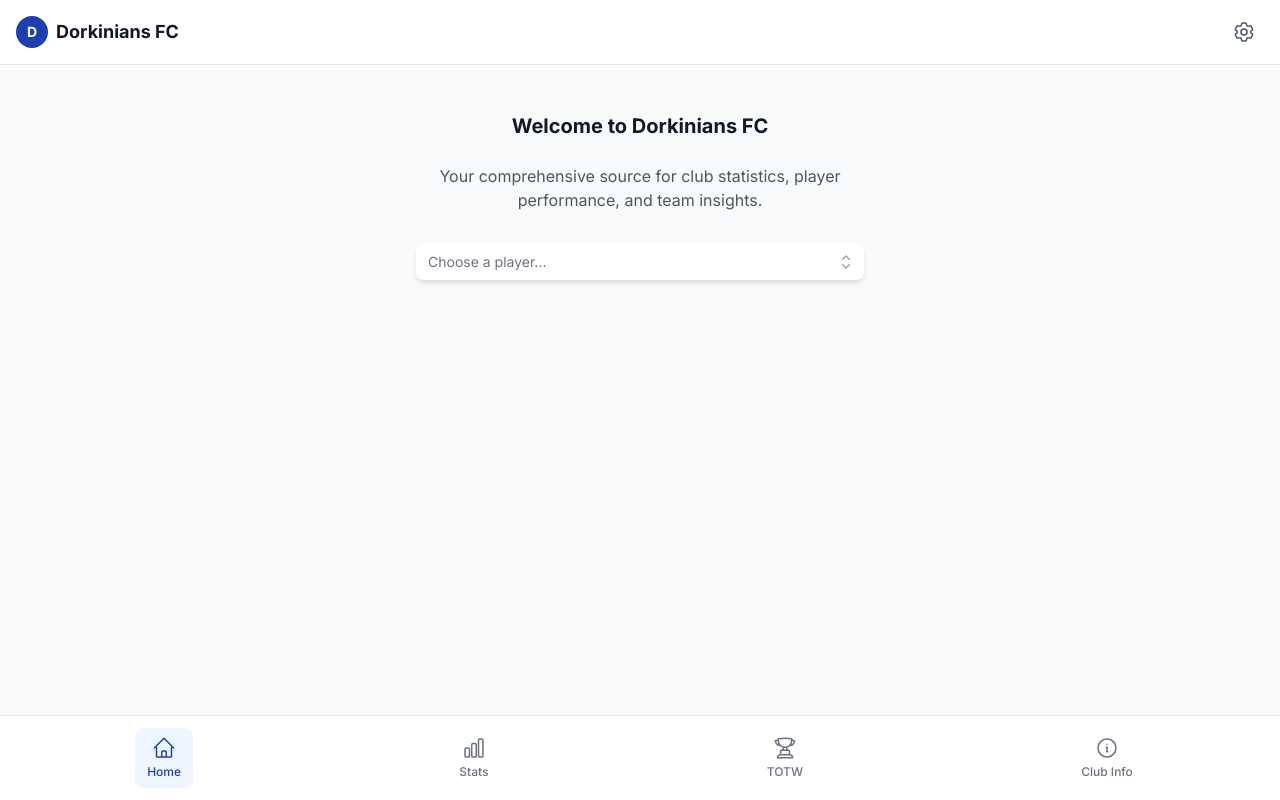
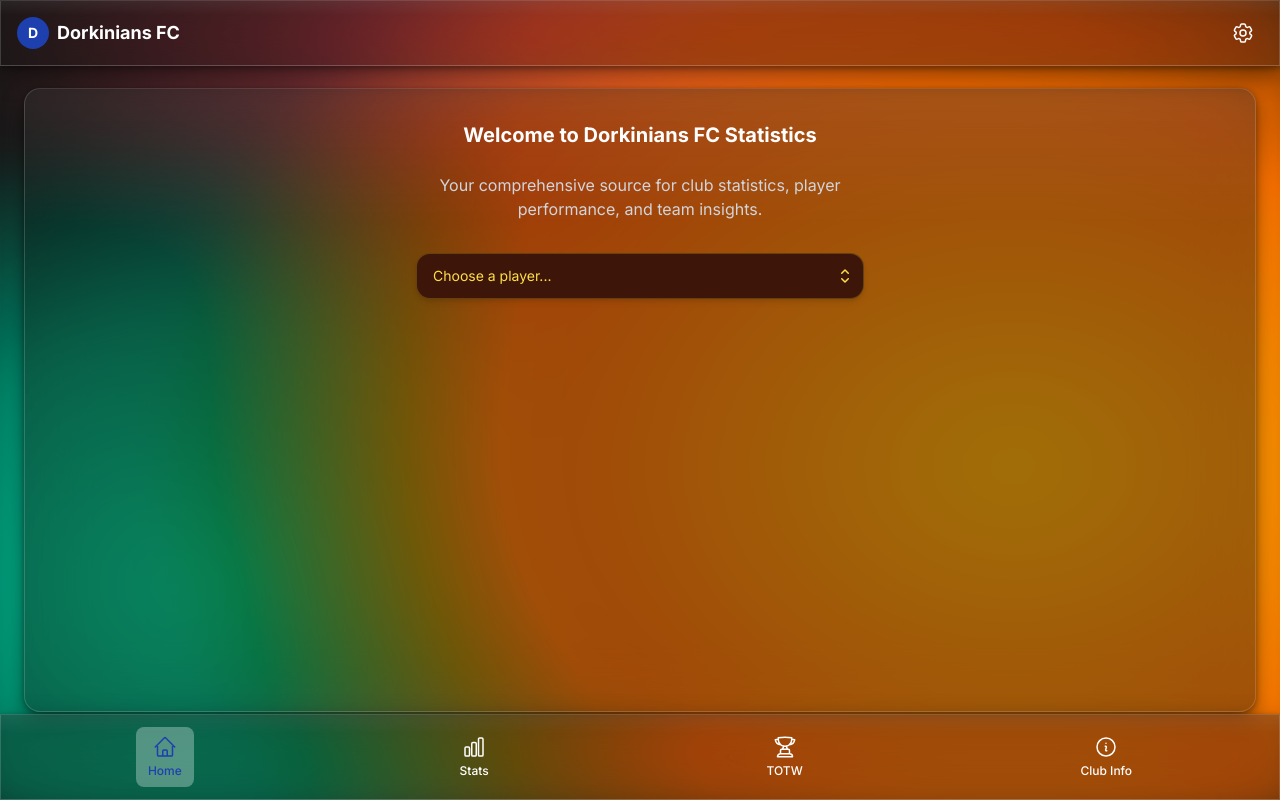
Before and after one commit to bangsluke/Dorkinians-Website-V3, a Next.js app: page / in a window 1280 px wide. Built offline with nearby package versions, Linux system fonts and the light colour scheme.

Commit message:
Initial attempt at setting up the glassy card effect

```diff
--- a/app/globals.css
+++ b/app/globals.css
@@ -9,6 +9,23 @@
 
 	body {
 		@apply bg-gray-50 text-gray-900;
+		background: #0f0f0f;
+		color: #f3f3f3;
+	}
+
+	/* Fullscreen gradient background */
+	body::before {
+		content: "";
+		position: fixed;
+		inset: 0;
+		z-index: -1;
+		background:
+			radial-gradient(1200px 900px at 78% 58%, #ffb100 0%, #ff7a00 35%, rgba(255,120,0,.52) 52%, rgba(255,120,0,0) 70%),
+			radial-gradient(900px 700px at 18% 72%, #00c39a 0%, rgba(0,195,154,.65) 35%, rgba(0,195,154,0) 65%),
+			radial-gradient(1200px 900px at 55% 0%, #ff5a6a 0%, rgba(255,90,106,.35) 35%, rgba(255,90,106,0) 60%),
+			radial-gradient(1500px 1200px at -10% -10%, #1b1b1b 0%, #0e0e0e 60%, #0a0a0a 100%);
+		filter: blur(18px) saturate(110%);
+		transform: scale(1.04);
 	}
 }
 
@@ -28,6 +45,133 @@
 	.input-field {
 		@apply w-full px-3 py-2 border border-gray-300 rounded-lg focus:outline-none focus:ring-2 focus:ring-dorkinians-blue focus:border-transparent;
 	}
+
+	.frosted-glass {
+		background: linear-gradient(180deg, rgba(255,255,255,.06), transparent 22%), rgba(22,22,22,.40);
+		border: 1px solid rgba(255,255,255,.16);
+		backdrop-filter: blur(28px) saturate(140%);
+		-webkit-backdrop-filter: blur(28px) saturate(140%);
+		box-shadow: 0 10px 25px rgba(0,0,0,.45), 0 2px 6px rgba(0,0,0,.35);
+	}
+
+	.frosted-glass-dark {
+		background: linear-gradient(180deg, rgba(255,255,255,.06), transparent 22%), rgba(0,0,0,.55);
+		border: 1px solid rgba(255,255,255,.08);
+		backdrop-filter: blur(28px) saturate(140%);
+		-webkit-backdrop-filter: blur(28px) saturate(140%);
+		box-shadow: 0 10px 25px rgba(0,0,0,.45), 0 2px 6px rgba(0,0,0,.35);
+	}
+
+	/* Dark input components with Dorkinians brand colors */
+	.dark-input {
+		background: #3E1509;
+		border: 1px solid rgba(249, 237, 50, 0.2);
+		color: #f3f3f3;
+		border-radius: 14px;
+		padding: 12px 16px;
+		transition: all 0.2s ease;
+	}
+
+	.dark-input:focus {
+		outline: none;
+		border-color: rgba(249, 237, 50, 0.4);
+		box-shadow: 0 0 0 3px rgba(249, 237, 50, 0.1);
+	}
+
+	.dark-input::placeholder {
+		color: rgba(249, 237, 50, 0.5);
+	}
+
+	.dark-button {
+		background: linear-gradient(135deg, #1C8841 0%, #1a7a3a 100%);
+		border: 1px solid rgba(249, 237, 50, 0.3);
+		color: white;
+		border-radius: 14px;
+		padding: 12px 24px;
+		font-weight: 600;
+		transition: all 0.2s ease;
+		cursor: pointer;
+	}
+
+	.dark-button:hover {
+		background: linear-gradient(135deg, #1a7a3a 0%, #156b32 100%);
+		border-color: rgba(249, 237, 50, 0.5);
+		transform: translateY(-1px);
+		box-shadow: 0 4px 12px rgba(28, 136, 65, 0.3);
+	}
+
+	.dark-button:active {
+		transform: translateY(0);
+	}
+
+	.dark-dropdown {
+		background: #3E1509;
+		border: 1px solid rgba(249, 237, 50, 0.2);
+		color: #f3f3f3;
+		border-radius: 14px;
+		box-shadow: 0 10px 25px rgba(0,0,0,.45), 0 2px 6px rgba(0,0,0,.35);
+	}
+
+	.dark-dropdown-option {
+		background: #3E1509;
+		color: #f3f3f3;
+		padding: 12px 16px;
+		transition: all 0.2s ease;
+	}
+
+	.dark-dropdown-option:hover {
+		background: rgba(249, 237, 50, 0.1);
+		color: #F9ED32;
+	}
+
+	.dark-dropdown-option.selected {
+		background: rgba(28, 136, 65, 0.3);
+		color: #F9ED32;
+		border-left: 3px solid #1C8841;
+	}
+
+	/* Chat interface dark styling */
+	.dark-chat-input {
+		background: #3E1509;
+		border: 1px solid rgba(249, 237, 50, 0.2);
+		color: #f3f3f3;
+		border-radius: 14px;
+		padding: 16px;
+		transition: all 0.2s ease;
+	}
+
+	.dark-chat-input:focus {
+		outline: none;
+		border-color: rgba(249, 237, 50, 0.4);
+		box-shadow: 0 0 0 3px rgba(249, 237, 50, 0.1);
+	}
+
+	.dark-chat-button {
+		background: linear-gradient(135deg, #1C8841 0%, #1a7a3a 100%);
+		border: 1px solid rgba(249, 237, 50, 0.3);
+		color: white;
+		border-radius: 14px;
+		padding: 16px 24px;
+		font-weight: 600;
+		transition: all 0.2s ease;
+		cursor: pointer;
+	}
+
+	.dark-chat-button:hover {
+		background: linear-gradient(135deg, #1a7a3a 0%, #156b32 100%);
+		border-color: rgba(249, 237, 50, 0.5);
+		transform: translateY(-1px);
+		box-shadow: 0 4px 12px rgba(28, 136, 65, 0.3);
+	}
+
+	.dark-chat-button:disabled {
+		background: rgba(62, 21, 9, 0.6);
+		border-color: rgba(249, 237, 50, 0.1);
+		color: rgba(249, 237, 50, 0.5);
+		cursor: not-allowed;
+		transform: none;
+		box-shadow: none;
+	}
 }
 
 @layer utilities {
--- a/app/page.tsx
+++ b/app/page.tsx
@@ -47,8 +47,8 @@ export default function HomePage() {
 										exit={{ opacity: 0, y: -50 }}
 										transition={{ duration: 0.5 }}
 										className='text-center mb-8'>
-										<h1 className='text-xl font-bold text-gray-900 mb-6'>Welcome to Dorkinians FC</h1>
-										<p className='text-m text-gray-600 max-w-md mx-auto'>
+										<h1 className='text-xl font-bold text-white mb-6'>Welcome to Dorkinians FC Statistics</h1>
+										<p className='text-m text-gray-300 max-w-md mx-auto'>
 											Your comprehensive source for club statistics, player performance, and team insights.
 										</p>
 									</motion.div>
@@ -123,13 +123,17 @@ export default function HomePage() {
 	};
 
 	return (
-		<div className='min-h-screen bg-gray-50'>
+		<div className='min-h-screen'>
 			{/* Header */}
 			<Header onSettingsClick={() => console.log("Settings clicked")} />
 
 			{/* Main Content */}
 			<main className='pt-20 pb-24 px-4 h-screen'>
-				<AnimatePresence mode='wait'>{renderCurrentPage()}</AnimatePresence>
+				<div className='frosted-glass rounded-2xl mx-2 my-2 h-full overflow-hidden'>
+					<div className='h-full overflow-y-auto'>
+						<AnimatePresence mode='wait'>{renderCurrentPage()}</AnimatePresence>
+					</div>
+				</div>
 			</main>
 
 			{/* Footer Navigation */}
--- a/components/FooterNavigation.tsx
+++ b/components/FooterNavigation.tsx
@@ -16,7 +16,7 @@ export default function FooterNavigation() {
 
 	return (
 		<motion.nav
-			className='fixed bottom-0 left-0 right-0 z-50 bg-white border-t border-gray-200'
+			className='fixed bottom-0 left-0 right-0 z-50 frosted-glass w-full'
 			initial={{ y: 100 }}
 			animate={{ y: 0 }}
 			transition={{ type: "spring", stiffness: 300, damping: 30 }}>
@@ -30,7 +30,7 @@ export default function FooterNavigation() {
 							key={item.id}
 							onClick={() => setMainPage(item.id)}
 							className={`flex flex-col items-center space-y-1 px-3 py-2 rounded-lg transition-colors ${
-								isActive ? "text-dorkinians-blue bg-blue-50" : "text-gray-500 hover:text-gray-700 hover:bg-gray-50"
+								isActive ? "text-dorkinians-blue bg-white/30" : "text-white hover:text-gray-200 hover:bg-white/20"
 							}`}
 							whileHover={{ scale: 1.05 }}
 							whileTap={{ scale: 0.95 }}>
--- a/components/Header.tsx
+++ b/components/Header.tsx
@@ -10,7 +10,7 @@ interface HeaderProps {
 export default function Header({ onSettingsClick }: HeaderProps) {
 	return (
 		<motion.header
-			className='fixed top-0 left-0 right-0 z-50 bg-white/95 backdrop-blur-sm border-b border-gray-200'
+			className='fixed top-0 left-0 right-0 z-50 frosted-glass w-full'
 			initial={{ y: -100 }}
 			animate={{ y: 0 }}
 			transition={{ type: "spring", stiffness: 300, damping: 30 }}>
@@ -20,16 +20,16 @@ export default function Header({ onSettingsClick }: HeaderProps) {
 					<div className='w-8 h-8 bg-dorkinians-blue rounded-full flex items-center justify-center'>
 						<span className='text-white font-bold text-sm'>D</span>
 					</div>
-					<span className='font-bold text-lg text-gray-900'>Dorkinians FC</span>
+					<span className='font-bold text-lg text-white'>Dorkinians FC</span>
 				</motion.div>
 
 				{/* Settings Icon */}
 				<motion.button
 					onClick={onSettingsClick}
-					className='p-2 rounded-full hover:bg-gray-100 transition-colors'
+					className='p-2 rounded-full hover:bg-white/20 transition-colors'
 					whileHover={{ scale: 1.1 }}
 					whileTap={{ scale: 0.9 }}>
-					<Cog6ToothIcon className='w-6 h-6 text-gray-600' />
+					<Cog6ToothIcon className='w-6 h-6 text-white' />
 				</motion.button>
 			</div>
 		</motion.header>
--- a/components/PlayerSelection.tsx
+++ b/components/PlayerSelection.tsx
@@ -68,15 +68,15 @@ export default function PlayerSelection({ onPlayerSelect, onEditClick, selectedP
 					<div>
 						<Listbox value={localSelectedPlayer} onChange={handlePlayerSelect}>
 							<div className='relative'>
-								<Listbox.Button className='relative w-full cursor-default rounded-lg bg-white py-2 pl-3 pr-10 text-left shadow-md focus:outline-none focus-visible:border-indigo-500 focus-visible:ring-2 focus-visible:ring-white focus-visible:ring-opacity-75 focus-visible:ring-offset-2 focus-visible:ring-offset-orange-300 sm:text-sm'>
-									<span className={`block truncate ${localSelectedPlayer ? "text-gray-900" : "text-gray-500"}`}>
+								<Listbox.Button className='relative w-full cursor-default dark-dropdown py-3 pl-4 pr-10 text-left shadow-md focus:outline-none focus-visible:ring-2 focus-visible:ring-yellow-400 focus-visible:ring-opacity-75 focus-visible:ring-offset-2 focus-visible:ring-offset-yellow-300 sm:text-sm'>
+									<span className={`block truncate ${localSelectedPlayer ? "text-white" : "text-yellow-300"}`}>
 										{localSelectedPlayer || "Choose a player..."}
 									</span>
 									<span className='pointer-events-none absolute inset-y-0 right-0 flex items-center pr-2'>
-										<ChevronUpDownIcon className='h-5 w-5 text-gray-400' aria-hidden='true' />
+										<ChevronUpDownIcon className='h-5 w-5 text-yellow-300' aria-hidden='true' />
 									</span>
 								</Listbox.Button>
-								<Listbox.Options className='absolute z-10 mt-1 max-h-60 w-full overflow-auto rounded-md bg-white py-1 text-base shadow-lg ring-1 ring-black ring-opacity-5 focus:outline-none sm:text-sm'>
+								<Listbox.Options className='absolute z-10 mt-1 max-h-60 w-full overflow-auto dark-dropdown py-1 text-base shadow-lg ring-1 ring-yellow-400 ring-opacity-20 focus:outline-none sm:text-sm'>
 									<div className='px-3 py-2'>
 										<input
 											type='text'
@@ -85,21 +85,21 @@ export default function PlayerSelection({ onPlayerSelect, onEditClick, selectedP
 											onChange={(e) => setQuery(e.target.value)}
 											onKeyDown={handleKeyDown}
 											enterKeyHint='search'
-											className='w-full px-3 py-2 text-sm border border-gray-300 rounded-md focus:outline-none focus:ring-2 focus:ring-blue-500 focus:border-transparent'
+											className='dark-input w-full text-sm'
 										/>
 									</div>
 									{filteredPlayers.map((player, playerIdx) => (
 										<Listbox.Option
 											key={playerIdx}
 											className={({ active }) =>
-												`relative cursor-default select-none py-2 pl-10 pr-4 ${active ? "bg-amber-100 text-amber-900" : "text-gray-900"}`
+												`relative cursor-default select-none dark-dropdown-option ${active ? "hover:bg-yellow-400/10 text-yellow-300" : "text-white"}`
 											}
 											value={player}>
 											{({ selected }) => (
 												<>
 													<span className={`block truncate ${selected ? "font-medium" : "font-normal"}`}>{player}</span>
 													{selected ? (
-														<span className='absolute inset-y-0 left-0 flex items-center pl-3 text-amber-600'>
+														<span className='absolute inset-y-0 left-0 flex items-center pl-3 text-green-400'>
 															<CheckIcon className='h-5 w-5' aria-hidden='true' />
 														</span>
 													) : null}
@@ -126,10 +126,10 @@ export default function PlayerSelection({ onPlayerSelect, onEditClick, selectedP
 				transition={{ duration: 0.5 }}
 				className='text-center'>
 				<div className='flex items-center justify-center space-x-3'>
-					<h2 className='text-xl font-semibold text-gray-900'>{selectedPlayer}</h2>
+					<h2 className='text-xl font-semibold text-white'>{selectedPlayer}</h2>
 					<button
 						onClick={onEditClick}
-						className='p-2 text-gray-500 hover:text-gray-700 hover:bg-gray-100 rounded-full transition-colors'
+						className='p-2 text-yellow-300 hover:text-yellow-200 hover:bg-yellow-400/10 rounded-full transition-colors'
 						title='Edit player selection'>
 						<PencilIcon className='h-5 w-5' />
 					</button>
@@ -151,15 +151,15 @@ export default function PlayerSelection({ onPlayerSelect, onEditClick, selectedP
 				<div>
 					<Listbox value={localSelectedPlayer} onChange={handlePlayerSelect}>
 						<div className='relative'>
-							<Listbox.Button className='relative w-full cursor-default rounded-lg bg-white py-2 pl-3 pr-10 text-left shadow-md focus:outline-none focus-visible:border-indigo-500 focus-visible:ring-2 focus-visible:ring-white focus-visible:ring-opacity-75 focus-visible:ring-offset-2 focus-visible:ring-offset-orange-300 sm:text-sm'>
-								<span className={`block truncate ${localSelectedPlayer ? "text-gray-900" : "text-gray-500"}`}>
+							<Listbox.Button className='relative w-full cursor-default dark-dropdown py-3 pl-4 pr-10 text-left shadow-md focus:outline-none focus-visible:ring-2 focus-visible:ring-yellow-400 focus-visible:ring-opacity-75 focus-visible:ring-offset-2 focus-visible:ring-offset-yellow-300 sm:text-sm'>
+								<span className={`block truncate ${localSelectedPlayer ? "text-white" : "text-yellow-300"}`}>
 									{localSelectedPlayer || "Choose a player..."}
 								</span>
 								<span className='pointer-events-none absolute inset-y-0 right-0 flex items-center pr-2'>
-									<ChevronUpDownIcon className='h-5 w-5 text-gray-400' aria-hidden='true' />
+									<ChevronUpDownIcon className='h-5 w-5 text-yellow-300' aria-hidden='true' />
 								</span>
 							</Listbox.Button>
-							<Listbox.Options className='absolute z-10 mt-1 max-h-60 w-full overflow-auto rounded-md bg-white py-1 text-base shadow-lg ring-1 ring-black ring-opacity-5 focus:outline-none sm:text-sm'>
+							<Listbox.Options className='absolute z-10 mt-1 max-h-60 w-full overflow-auto dark-dropdown py-1 text-base shadow-lg ring-1 ring-yellow-400 ring-opacity-20 focus:outline-none sm:text-sm'>
 								<div className='px-3 py-2'>
 									<input
 										type='text'
@@ -168,21 +168,21 @@ export default function PlayerSelection({ onPlayerSelect, onEditClick, selectedP
 										onChange={(e) => setQuery(e.target.value)}
 										onKeyDown={handleKeyDown}
 										enterKeyHint='search'
-										className='w-full px-3 py-2 text-sm border border-gray-300 rounded-md focus:outline-none focus:ring-2 focus:ring-blue-500 focus:border-transparent'
+										className='dark-input w-full text-sm'
 									/>
 								</div>
 								{filteredPlayers.map((player, playerIdx) => (
 									<Listbox.Option
 										key={playerIdx}
 										className={({ active }) =>
-											`relative cursor-default select-none py-2 pl-10 pr-4 ${active ? "bg-amber-100 text-amber-900" : "text-gray-900"}`
+											`relative cursor-default select-none dark-dropdown-option ${active ? "hover:bg-yellow-400/10 text-yellow-300" : "text-white"}`
 										}
 										value={player}>
 										{({ selected }) => (
 											<>
 												<span className={`block truncate ${selected ? "font-medium" : "font-normal"}`}>{player}</span>
 												{selected ? (
-													<span className='absolute inset-y-0 left-0 flex items-center pl-3 text-amber-600'>
+													<span className='absolute inset-y-0 left-0 flex items-center pl-3 text-green-400'>
 														<CheckIcon className='h-5 w-5' aria-hidden='true' />
 													</span>
 												) : null}
```
Also changed, not shown: components/ChatbotInterface.tsx (+28 -28 lines).
